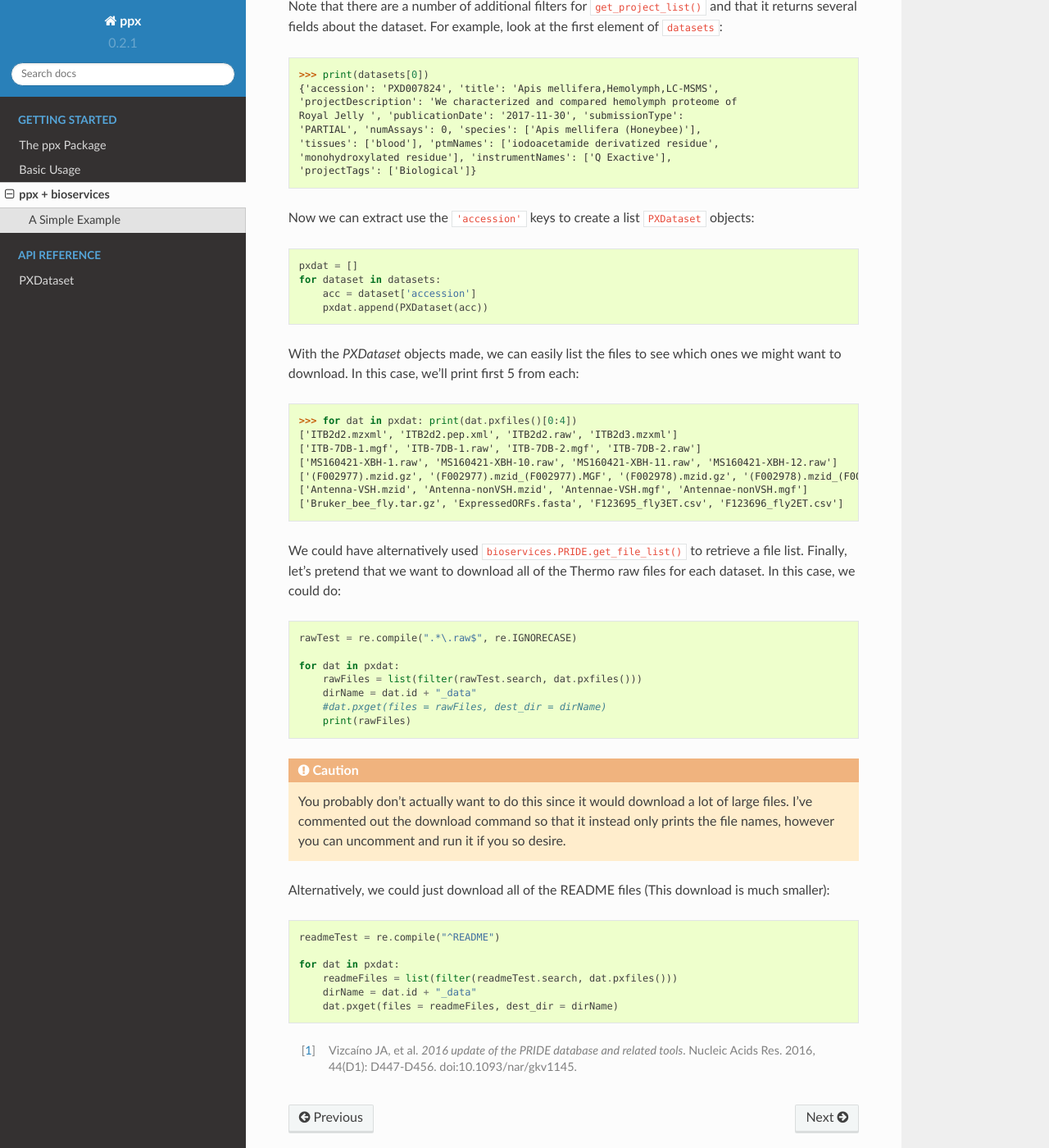
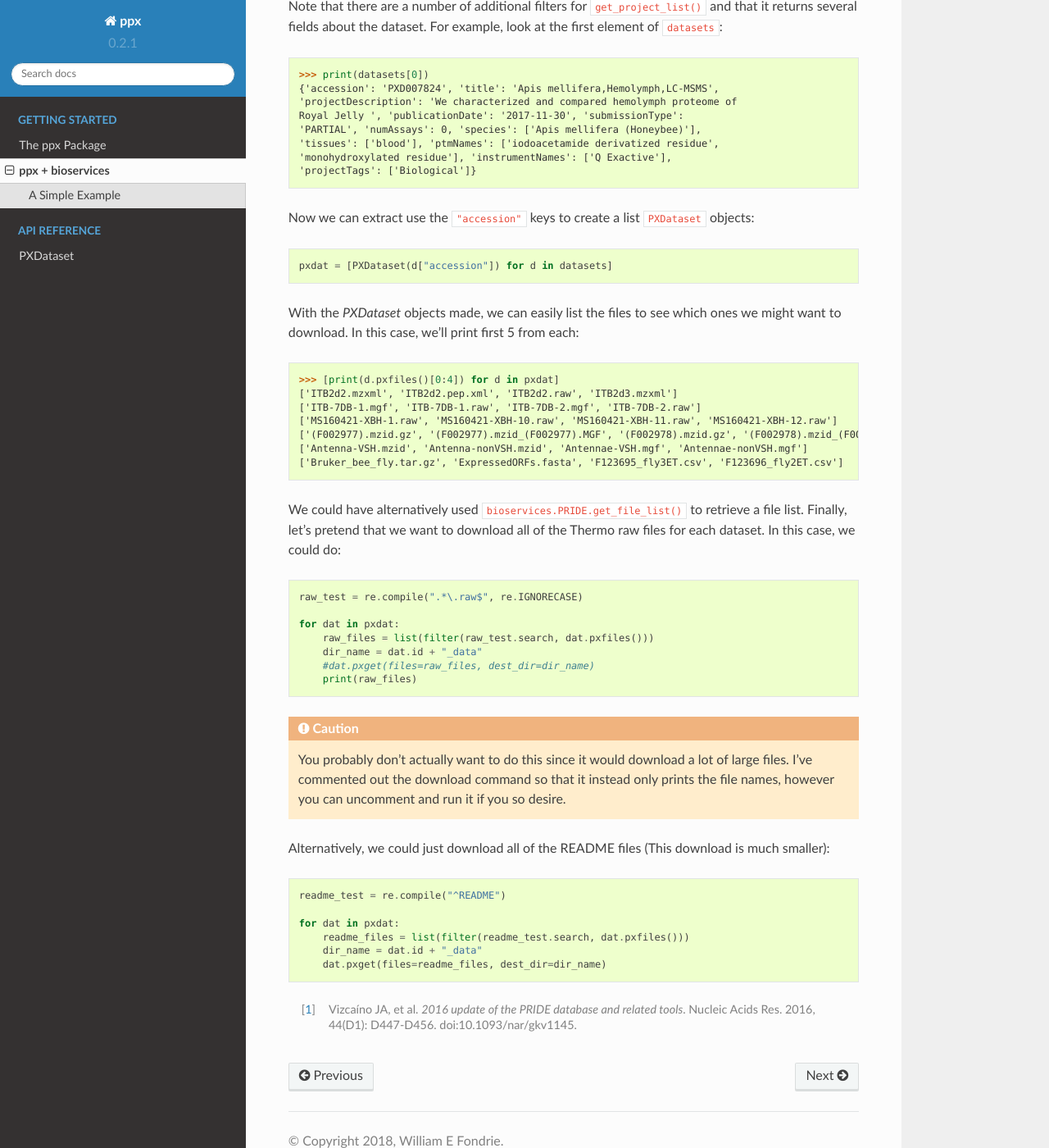
Before and after one commit to wfondrie/ppx, a Sphinx documentation site: the page built from docs/examples.rst, in a window 1280 px wide and 1400 px high, scrolled down 1173 px. Shown: the whole window at 82% size. Built offline with Sphinx 7.4.7 and the Read the Docs theme 2.0.0, drawn with Linux system fonts in a browser that asks for light colours.

Commit message:
Updated for better PEP8 compliance.

```diff
--- a/docs/basicUsage.rst
+++ b/docs/basicUsage.rst
@@ -1,4 +1,4 @@
-Basic Usage
+    Basic Usage
 ===========
 
 The :code:`ppx` package defines a single class, the :code:`PXDataset`. When
@@ -61,7 +61,7 @@
 
     >>> import logging
     >>> logging.getLogger().setLevel(logging.INFO)
-    >>> dat.pxget(files = "README.txt", dest_dir = "test")
+    >>> dat.pxget(files="README.txt", dest_dir="test")
     INFO:root:Downloading README.txt...
     INFO:root:Done!
 
--- a/docs/examples.rst
+++ b/docs/examples.rst
@@ -40,8 +40,8 @@
 
     # Find datasets about honey bees (Apis mellifera) that used a Q-Exactive.
     pride = PRIDE()
-    datasets = pride.get_project_list(speciesFilter = "Apis mellifera",
-                                      instrumentFilter = "q exactive")
+    datasets = pride.get_project_list(speciesFilter="Apis mellifera",
+                                      instrumentFilter="q exactive")
 
 Let's see how many datasets we found:
 
@@ -61,18 +61,15 @@
     'monohydroxylated residue'], 'instrumentNames': ['Q Exactive'],
     'projectTags': ['Biological']}
 
-Now we can extract use the :code:`'accession'` keys to create a list
+Now we can extract use the :code:`"accession"` keys to create a list
 :code:`PXDataset` objects::
 
-    pxdat = []
-    for dataset in datasets:
-        acc = dataset['accession']
-        pxdat.append(PXDataset(acc))
+    pxdat = [PXDataset(d["accession"]) for d in datasets]
 
 With the `PXDataset` objects made, we can easily list the files to see which
 ones we might want to download. In this case, we'll print first 5 from each:
 
-    >>> for dat in pxdat: print(dat.pxfiles()[0:4])
+    >>> [print(d.pxfiles()[0:4]) for d in pxdat]
     ['ITB2d2.mzxml', 'ITB2d2.pep.xml', 'ITB2d2.raw', 'ITB2d3.mzxml']
     ['ITB-7DB-1.mgf', 'ITB-7DB-1.raw', 'ITB-7DB-2.mgf', 'ITB-7DB-2.raw']
     ['MS160421-XBH-1.raw', 'MS160421-XBH-10.raw', 'MS160421-XBH-11.raw', 'MS160421-XBH-12.raw']
@@ -84,13 +81,13 @@
 retrieve a file list. Finally, let's pretend that we want to download all of
 the Thermo raw files for each dataset. In this case, we could do::
 
-    rawTest = re.compile(".*\.raw$", re.IGNORECASE)
+    raw_test = re.compile(".*\.raw$", re.IGNORECASE)
 
     for dat in pxdat:
-        rawFiles = list(filter(rawTest.search, dat.pxfiles()))
-        dirName = dat.id + "_data"
-        #dat.pxget(files = rawFiles, dest_dir = dirName)
-        print(rawFiles)
+        raw_files = list(filter(raw_test.search, dat.pxfiles()))
+        dir_name = dat.id + "_data"
+        #dat.pxget(files=raw_files, dest_dir=dir_name)
+        print(raw_files)
 
 .. caution::
     You probably don't actually want to do this since it would download a lot
@@ -101,12 +98,12 @@
 Alternatively, we could just download all of the README files (This download
 is much smaller)::
 
-    readmeTest = re.compile("^README")
+    readme_test = re.compile("^README")
 
     for dat in pxdat:
-        readmeFiles = list(filter(readmeTest.search, dat.pxfiles()))
-        dirName = dat.id + "_data"
-        dat.pxget(files = readmeFiles, dest_dir = dirName)
+        readme_files = list(filter(readme_test.search, dat.pxfiles()))
+        dir_name = dat.id + "_data"
+        dat.pxget(files=readme_files, dest_dir=dir_name)
 
 
 .. [1] Vizcaíno JA, et al. *2016 update of the PRIDE database and related
```
